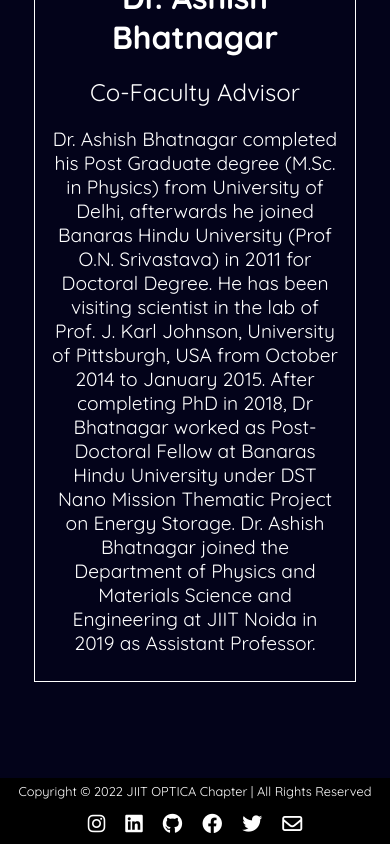
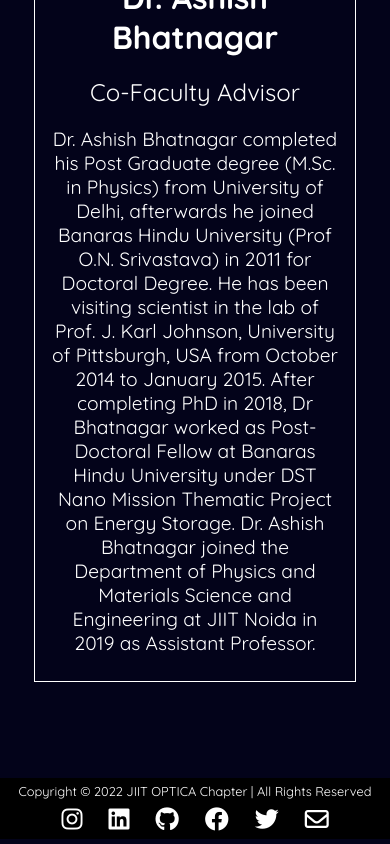
Before and after one commit to HarshSharma20503/optica, a React (Create React App) app: page / in a window 390 px wide. Shown: the part 6364-7208 px from the top of the page. Built offline with nearby package versions, Linux system fonts and the light colour scheme.

Commit message:
footer update

```diff
--- a/src/components/Footer/Footer.js
+++ b/src/components/Footer/Footer.js
@@ -9,12 +9,12 @@ function Footer() {
 
       </div>
       <div className="socials">
-        <a href="https://www.instagram.com/jiitopticachapter"><i class="icon fa-brands fa-instagram fa-lg" /></a>
-        <a href="https://www.linkedin.com/company/jiitopticachapter/mycompany/"><i class="icon fa-brands fa-linkedin fa-lg" /></a>
-        <a href="https://github.com/jiitopticachapter"><i class="icon fa-brands fa-github fa-lg" /></a>
-        <a href="https://www.facebook.com/jiitopticachapter/"><i class="icon fa-brands fa-facebook fa-lg" /></a>
-        <a href="https://twitter.com/jiitoptica"><i class="icon fa-brands fa-twitter fa-lg" /></a>
-        <a href="mailto: jiitopticachapter@gmail.com"><i class="icon fa-regular fa-envelope fa-lg" /></a>
+        <a href="https://www.instagram.com/jiitopticachapter"><i class="icon fa-brands fa-instagram fa-xl" /></a>
+        <a href="https://www.linkedin.com/company/jiitopticachapter/mycompany/"><i class="icon fa-brands fa-linkedin fa-xl" /></a>
+        <a href="https://github.com/jiitopticachapter"><i class="icon fa-brands fa-github fa-xl" /></a>
+        <a href="https://www.facebook.com/jiitopticachapter/"><i class="icon fa-brands fa-facebook fa-xl" /></a>
+        <a href="https://twitter.com/jiitoptica"><i class="icon fa-brands fa-twitter fa-xl" /></a>
+        <a href="mailto: jiitopticachapter@gmail.com"><i class="icon fa-regular fa-envelope fa-xl" /></a>
 
       </div>
     </div>
--- a/src/components/Footer/Footer.scss
+++ b/src/components/Footer/Footer.scss
@@ -8,7 +8,7 @@
     height : auto;
 
     .copyright{
-        margin : 5px 0;
+        margin : 5px 0 0 0;
     }
     .socials{
         margin : 10px 0;
@@ -37,14 +37,6 @@
             font-size : 0.8rem;
             text-align: center;
         }
-        .icon{
-            margin : 0 10px;
-
-            &:hover{
-                color: rgb(255, 196, 0);
-            }
-        }
-
 
     }
 
--- a/src/index.css
+++ b/src/index.css
@@ -7,6 +7,7 @@
   color: white;
   /* background-color: #03031a; */
   font-family: 'Quicksand', sans-serif;
+  /* overflow-x: hidden; */
 }
 
 a {
@@ -58,9 +59,11 @@ body {
 
   0% {
     transform: scale(1, 1);
+    /* overflow-x : hidden; */
   }
   50% {
     transform: scale(1.25, 1.25);
+    overflow-x : hidden;
   }
   100% {
     transform: scale(1, 1);
```
